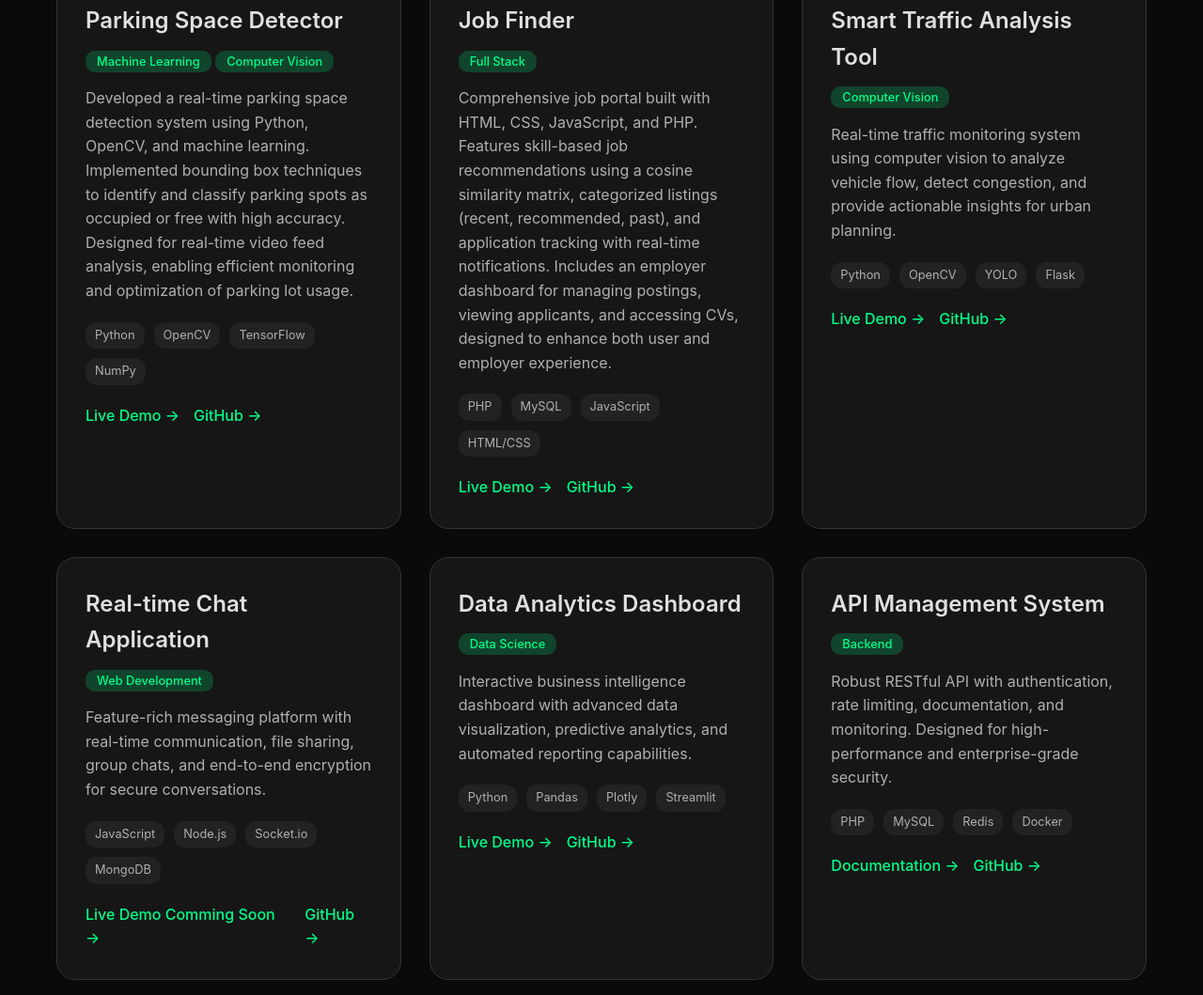
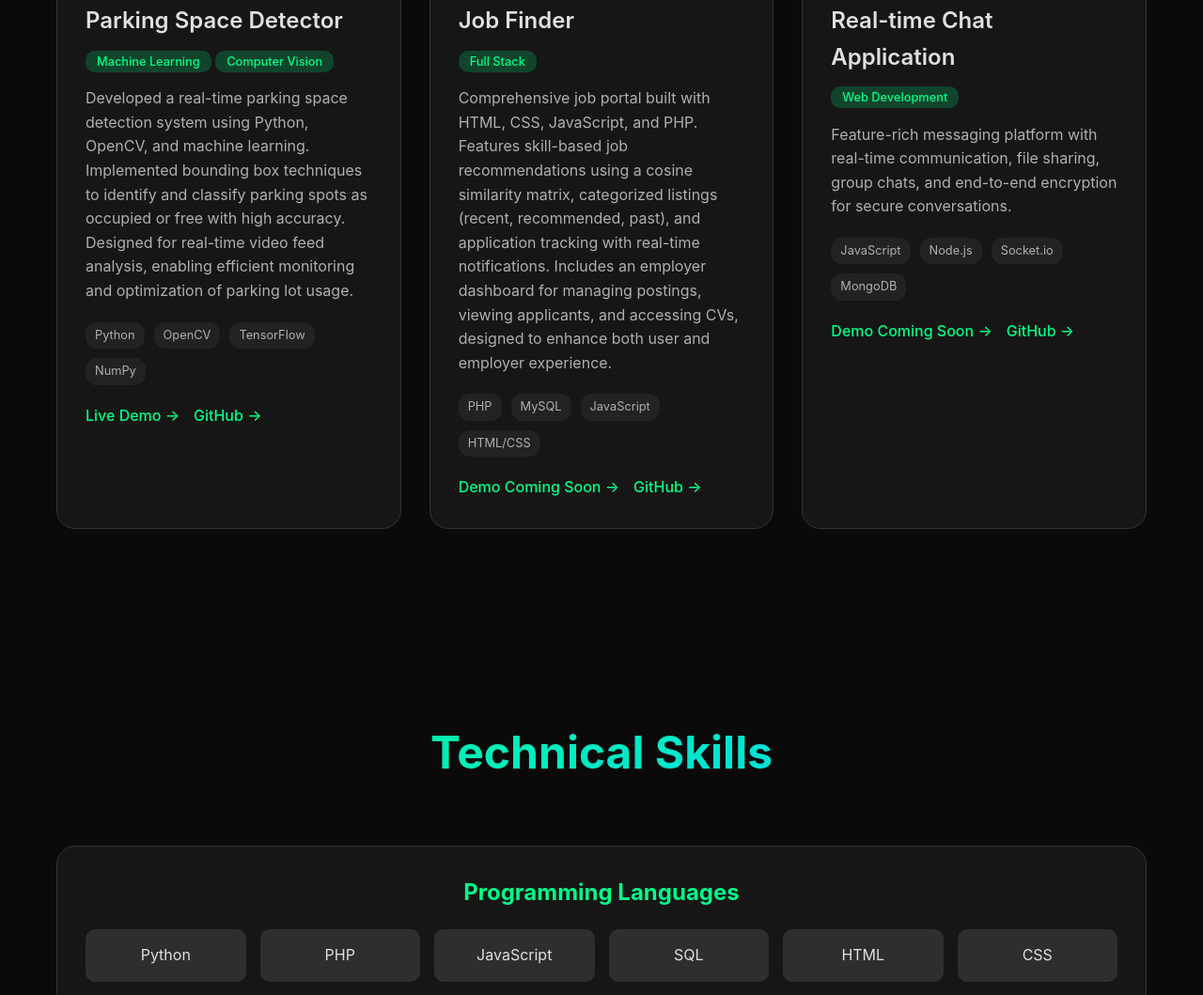
Before and after one commit to Shadin710/Portfolio, a plain HTML site: page index.html in a window 1280 px wide. Shown: the part 4620-5679 px from the top of the page at 94% size. Drawn offline with Linux system fonts and the light colour scheme.

Commit message:
refined the portfolio

```diff
--- a/index.html
+++ b/index.html
@@ -255,11 +255,11 @@ Comprehensive job portal built with HTML, CSS, JavaScript, and PHP. Features ski
                     <span>HTML/CSS</span>
                 </div>
                 <div class="project-links">
-                    <a href="#" class="project-link">Live Demo →</a>
+                    <a href="#" class="project-link">Demo Coming Soon →</a>
                     <a href="https://github.com/Shadin710/job_finder_v2" class="project-link" target="_blank">GitHub →</a>
                 </div>
             </div>
-
+<!--
             <div class="project-card">
                 <div class="project-header">
                     <div>
@@ -280,7 +280,7 @@ Comprehensive job portal built with HTML, CSS, JavaScript, and PHP. Features ski
                     <a href="#" class="project-link">Live Demo →</a>
                     <a href="#" class="project-link">GitHub →</a>
                 </div>
-            </div>
+            </div> -->
 
             <div class="project-card">
                 <div class="project-header">
@@ -299,12 +299,12 @@ Comprehensive job portal built with HTML, CSS, JavaScript, and PHP. Features ski
                     <span>MongoDB</span>
                 </div>
                 <div class="project-links">
-                    <a href="#" class="project-link">Live Demo Comming Soon →</a>
+                    <a href="#" class="project-link">Demo Coming Soon →</a>
                     <a href="https://github.com/Shadin710/chat_room" class="project-link">GitHub →</a>
                 </div>
             </div>
 
-            <div class="project-card">
+            <!-- <div class="project-card">
                 <div class="project-header">
                     <div>
                         <h3 class="project-title">Data Analytics Dashboard</h3>
@@ -324,9 +324,9 @@ Comprehensive job portal built with HTML, CSS, JavaScript, and PHP. Features ski
                     <a href="#" class="project-link">Live Demo →</a>
                     <a href="#" class="project-link">GitHub →</a>
                 </div>
-            </div>
+            </div> -->
 
-            <div class="project-card">
+            <!-- <div class="project-card">
                 <div class="project-header">
                     <div>
                         <h3 class="project-title">API Management System</h3>
@@ -346,7 +346,7 @@ Comprehensive job portal built with HTML, CSS, JavaScript, and PHP. Features ski
                     <a href="#" class="project-link">Documentation →</a>
                     <a href="#" class="project-link">GitHub →</a>
                 </div>
-            </div>
+            </div> -->
         </div>
     </section>
 
```
